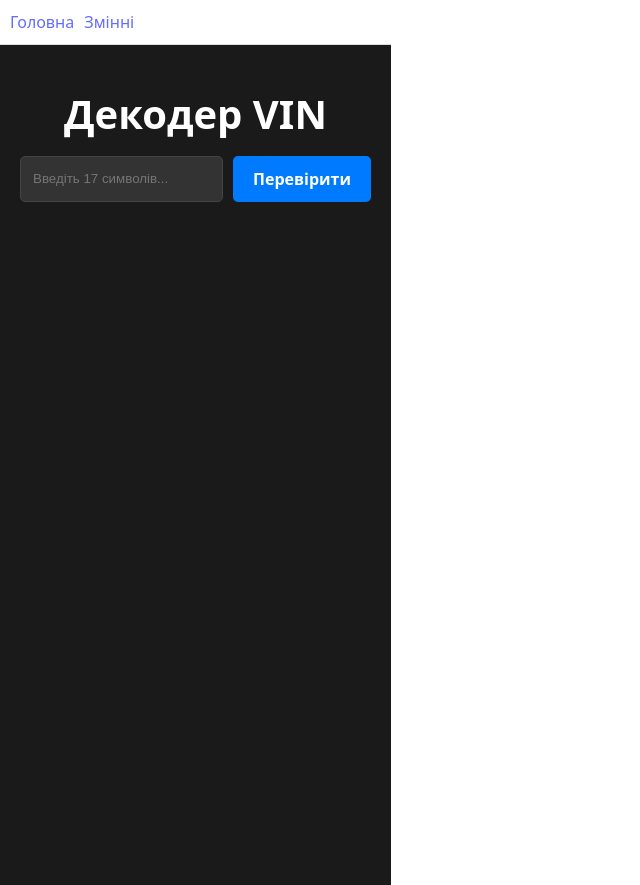
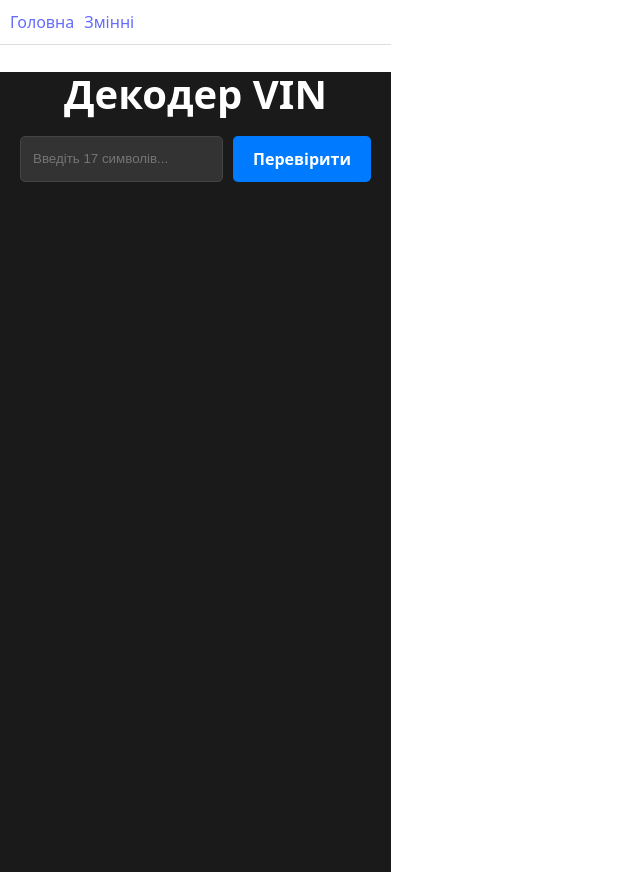
Before and after one commit to alexchobany20132026-cell/vin-decoder, a React (Vite) app: page / in a window 1280 px wide. Shown: the whole page, without its empty margins (0-640 px from the left). Built offline with nearby package versions, Linux system fonts and the light colour scheme.

Commit message:
final: fixed all linting and syntax errors

```diff
--- a/src/pages/home.jsx
+++ b/src/pages/home.jsx
@@ -47,9 +47,9 @@ const Home = () => {
   return (
     <div
       style={{
-        padding: "20px",
         maxWidth: "600px",
         margin: "0 auto",
+        padding: "0 20px",
         color: "#fff",
         backgroundColor: "#1a1a1a",
         minHeight: "100vh",
```
